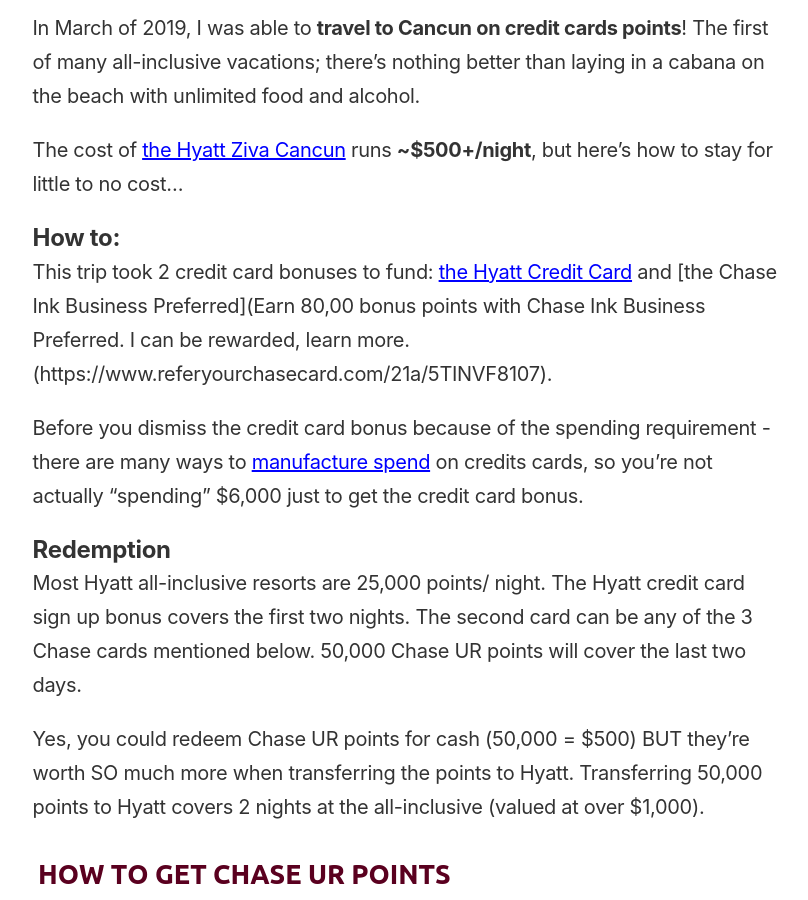
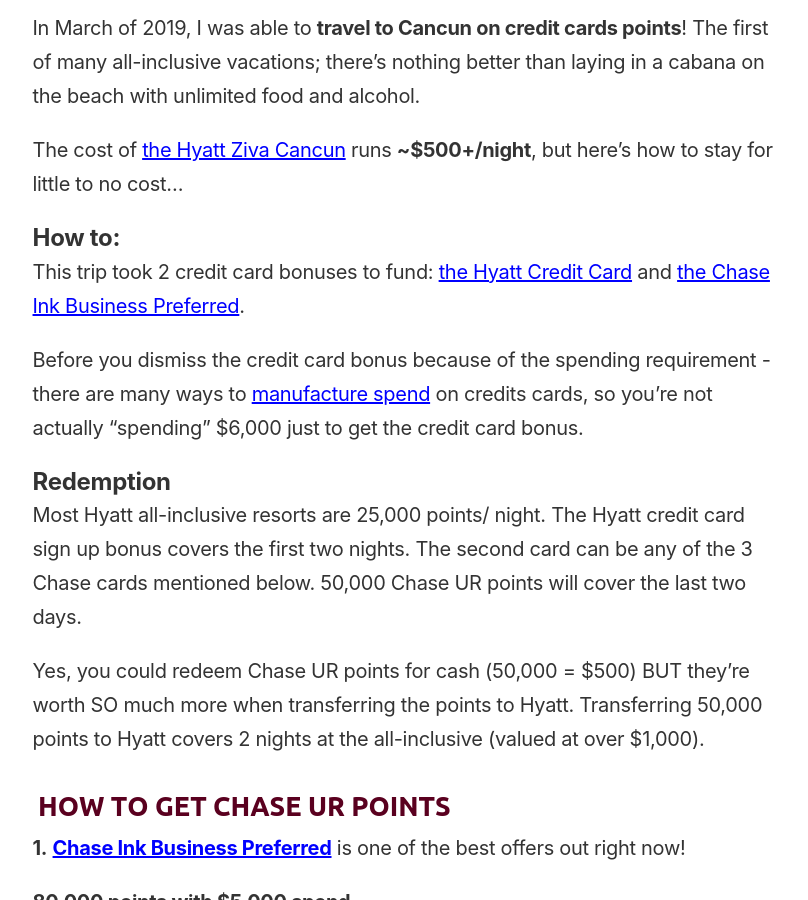
Before and after one commit to ohiosveryown/atldeals, a Jekyll site: the page built from _posts/2019-04-12-Vacation.markdown, in a window 1280 px wide and 900 px high, scrolled down 1063 px. Shown: the whole window, without its empty margins (232-1040 px from the left). Built offline with Jekyll 4.4.1, drawn with Linux system fonts in a browser that asks for light colours.

Commit message:
Updated Vacation

```diff
--- a/_posts/2019-04-12-Vacation.markdown
+++ b/_posts/2019-04-12-Vacation.markdown
@@ -18,9 +18,7 @@
 
 ## **How to:**
 
-This trip took 2 credit card bonuses to fund: [the Hyatt Credit Card](Earn up to 50,000 bonus points with the World of Hyatt Credit Card.  I can be rewarded too, learn More.
-https://www.referyourchasecard.com/205a/88LZM1067R) and [the Chase Ink Business Preferred](Earn 80,00 bonus points with Chase Ink Business Preferred. I can be rewarded, learn more.
-(https://www.referyourchasecard.com/21a/5TINVF8107).
+This trip took 2 credit card bonuses to fund: [the Hyatt Credit Card](https://www.referyourchasecard.com/205a/88LZM1067R) and [the Chase Ink Business Preferred](https://www.referyourchasecard.com/21a/5TINVF8107).
 
 Before you dismiss the credit card bonus because of the spending requirement - there are many ways to [manufacture spend](https://frequentmiler.boardingarea.com/manufactured-spending-complete-guide/) on credits cards, so you're not actually "spending" $6,000 just to get the credit card bonus.
 
```
